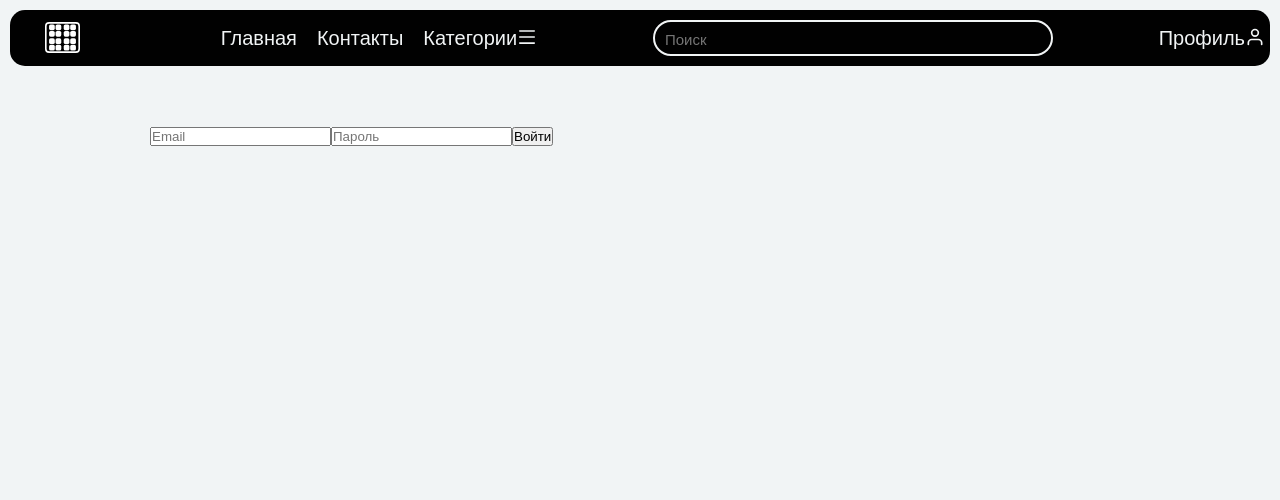
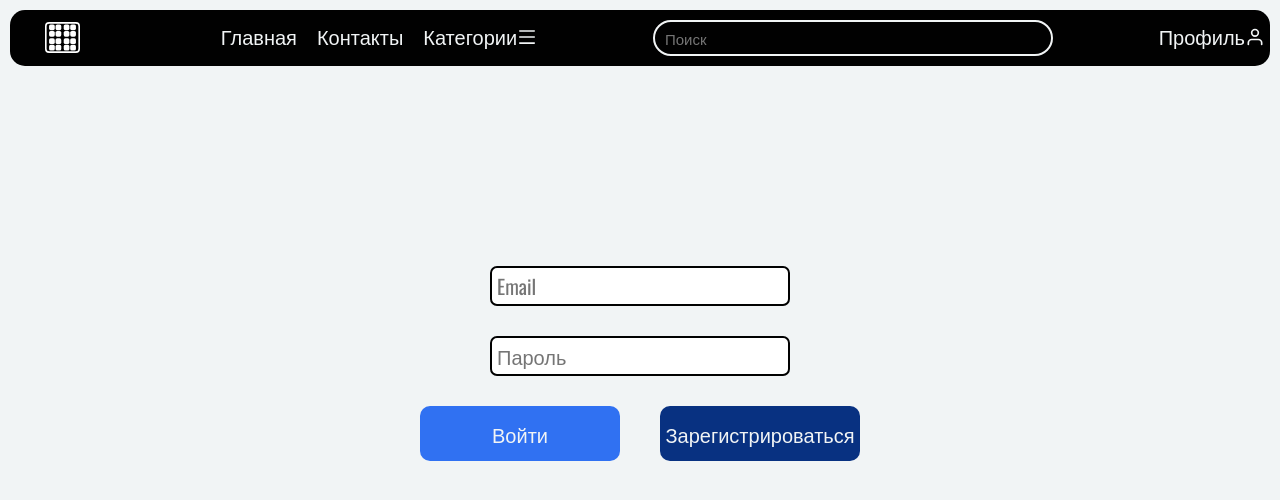
Before and after one commit to BlakeHoks/SaleBoard, a React (Vite) app in the folder saleboard-client/: page /auth in a window 1280 px wide. Shown: the top 500 px of the page. Built offline with nearby package versions, Linux system fonts and the light colour scheme.

Commit message:
Done auth page

```diff
--- a/saleboard-client/src/assets/styles/index.scss
+++ b/saleboard-client/src/assets/styles/index.scss
@@ -14,11 +14,11 @@ body {
   min-width: 320px;
   position: relative;
   line-height: 1.65;
-  font-family: $default-font;
   overflow-x: hidden;
 }
 
 * {
+  font-family: $default-font;
   margin: 0;
   padding: 0;
   box-sizing: border-box;
--- a/saleboard-client/src/components/pages/adCreate/AdCreate.jsx
+++ b/saleboard-client/src/components/pages/adCreate/AdCreate.jsx
@@ -22,7 +22,7 @@ export const AdCreate = () => {
     {
       onSuccess: (data) => {
         console.log("Success", data);
-        nav(`/ad/${data.data.id}`);
+        nav(`/ad/${data.id}`);
       },
     },
   );
@@ -73,7 +73,6 @@ export const AdCreate = () => {
           <input
             className={styles.file}
             type="file"
-            id="file"
             multiple
             {...register("image")}
           />
--- a/saleboard-client/src/components/pages/adCreate/AdCreate.module.scss
+++ b/saleboard-client/src/components/pages/adCreate/AdCreate.module.scss
@@ -10,6 +10,7 @@
       font-weight: 500;
       cursor: pointer;
       border-radius: 10px;
+      max-width: 210px;
       //border: solid $dark 2px;
 
       svg {
@@ -22,6 +23,8 @@
       padding: 5px;
       border-radius: 7px;
       border: solid $dark 2px;
+      max-width: 300px;
+      height: 30px;
 
       &.file {
         opacity: 0;
--- a/saleboard-client/src/components/pages/auth/Auth.jsx
+++ b/saleboard-client/src/components/pages/auth/Auth.jsx
@@ -1,6 +1,15 @@
 import { useForm } from "react-hook-form";
+import { Button } from "../../ui/button/Button.jsx";
+import { useMutation } from "@tanstack/react-query";
+import { useNavigate } from "react-router-dom";
+import { AuthService } from "../../../services/auth.service.js";
+import styles from "./Auth.module.scss";
+import { useState } from "react";
 
 export const Auth = () => {
+  const nav = useNavigate();
+  const [isLogin, setIsLogin] = useState(true);
+
   const {
     register,
     handleSubmit,
@@ -8,19 +17,52 @@ export const Auth = () => {
     formState: { errors },
   } = useForm();
 
-  const onSubmit = (data) => console.log(data);
+  const { mutate } = useMutation(["auth"], (data) => AuthService.login(data), {
+    onSuccess: (data) => {
+      console.log("Success", data);
+      nav(`/profile`);
+    },
+  });
 
-  //console.log(watch("example"));
+  const onSubmit = (data) => {
+    console.log(data);
+    mutate(data);
+  };
+
+  const handleClick = (e) => {
+    e.preventDefault();
+    console.log("lol");
+  };
+
   return (
-    <form onSubmit={handleSubmit(onSubmit)}>
-      <input placeholder="Email" {...register("email")} />
-      <input
-        placeholder="Пароль"
-        {...register("password", { required: true })}
-      />
-      {errors.password && <span>This field is required</span>}
-
-      <button>Войти</button>
-    </form>
+    <div>
+      <form className={styles.container} onSubmit={handleSubmit(onSubmit)}>
+        <div>
+          <input
+            placeholder="Email"
+            {...register("email", { required: true })}
+          />
+          {errors.email && <span>Введите email</span>}
+        </div>
+        <div>
+          <input
+            type="password"
+            placeholder="Пароль"
+            {...register("password", { required: true })}
+          />
+          {errors.password && <span>Введите пароль</span>}
+        </div>
+        <div className={styles.buttonCont}>
+          <Button>Войти</Button>
+          <button
+            style={{ marginLeft: "40px" }}
+            className={styles.regButton}
+            onClick={(e) => handleClick(e)}
+          >
+            Зарегистрироваться
+          </button>
+        </div>
+      </form>
+    </div>
   );
 };
--- /dev/null
+++ b/saleboard-client/src/components/pages/auth/Auth.module.scss
@@ -0,0 +1,51 @@
+@import "../../../assets/styles/variables";
+
+.container {
+  display: flex;
+  flex-direction: column;
+  gap: 30px;
+  align-items: center;
+  margin-top: 200px;
+
+  > div {
+    display: flex;
+    flex-direction: column;
+  }
+
+  .buttonCont {
+    flex-direction: row;
+  }
+
+  input {
+    outline: none;
+    padding: 5px;
+    border-radius: 7px;
+    border: solid $dark 2px;
+    font-size: 20px;
+    width: 300px;
+    height: 40px;
+  }
+
+  span {
+    margin-left: 5px;
+    font-size: 14px;
+    color: red;
+  }
+}
+
+.regButton {
+  outline: none;
+  border: none;
+  border-radius: 10px;
+  color: $bg;
+  height: 55px;
+  width: 200px;
+  cursor: pointer;
+  font-size: 20px;
+  background-color: darken($focus, 30);
+  transition: ease-in-out 0.3s;
+
+  &:hover {
+    background-color: darken($focus, 10);
+  }
+}
--- /dev/null
+++ b/saleboard-client/src/services/auth.service.js
@@ -0,0 +1,15 @@
+import axios from "axios";
+
+export const AuthService = {
+  async login(data) {
+    const response = await axios.post(
+      "http://127.0.0.1:5000/api/auth/login",
+      data,
+    );
+    return response.data;
+  },
+  async register(data) {
+    return (await axios.post("http://127.0.0.1:5000/api/auth/register", data))
+      .data;
+  },
+};
```
